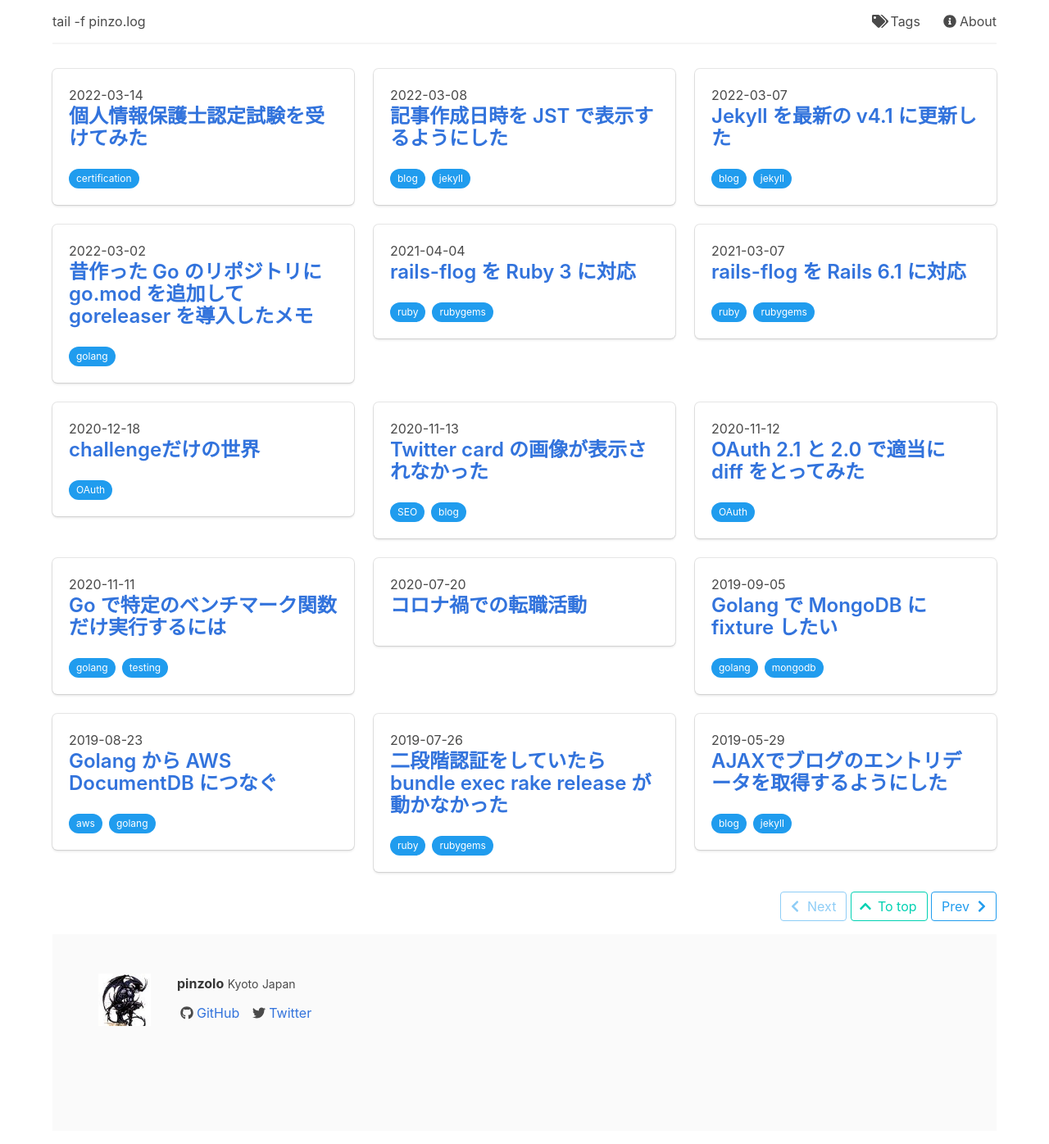
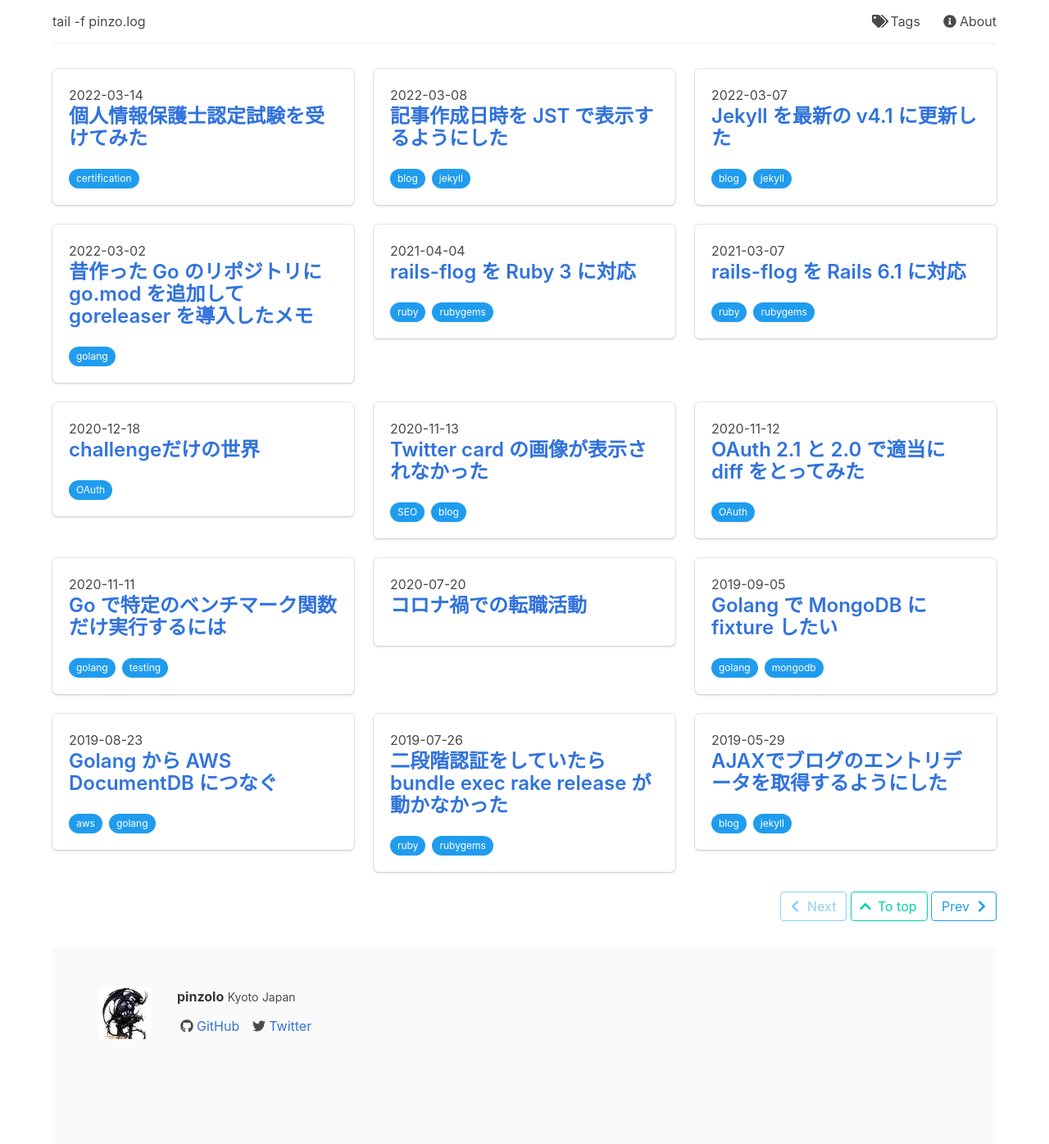
Before and after one commit to pinzolo/pinzolo.github.io, a Jekyll site: the page built from index.html, in a window 1280 px wide. Shown: the whole page at 82% size. Built offline with Jekyll 4.4.1, drawn with Linux system fonts in a browser that asks for light colours; nearby versions of some CDN libraries; the list of posts is cut into pages by our own code.

Commit message:
Add space between ads and footer

```diff
--- a/assets/css/style.scss
+++ b/assets/css/style.scss
@@ -105,3 +105,7 @@
 .pager {
   text-align: right;
 }
+
+.footer {
+  margin-top: 1rem;
+}
```
